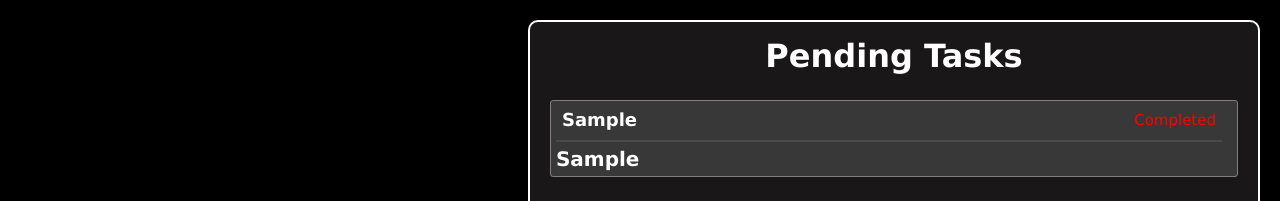
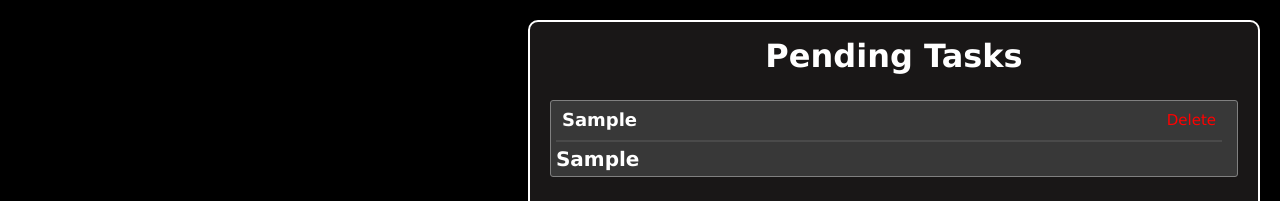
Before and after one commit to abdulhaseeb0666/Projects, a React (Vite) app in the folder To-Do List/: page / in a window 1280 px wide. Both pictures are taken after typing "Sample", "Sample" into the empty fields and a click on the button "Submit". Shown: the top 201 px of the page. Built offline with nearby package versions, Linux system fonts and the light colour scheme.

Commit message:
On branch main Your branch is up to date with 'origin/main'.
Changes to be committed:
	modified:   To-Do List/src/components/DeleteTodo.tsx

```diff
--- a/To-Do List/src/components/DeleteTodo.tsx
+++ b/To-Do List/src/components/DeleteTodo.tsx
@@ -9,7 +9,7 @@ const DeleteTodo = (todos: todos[], settodos: React.Dispatch<React.SetStateActio
     settodos(updatedTodos);
   }
 
-  return <button onClick={deleteTodo}>Completed</button>
+  return <button onClick={deleteTodo}>Delete</button>
 
 }
 
```
